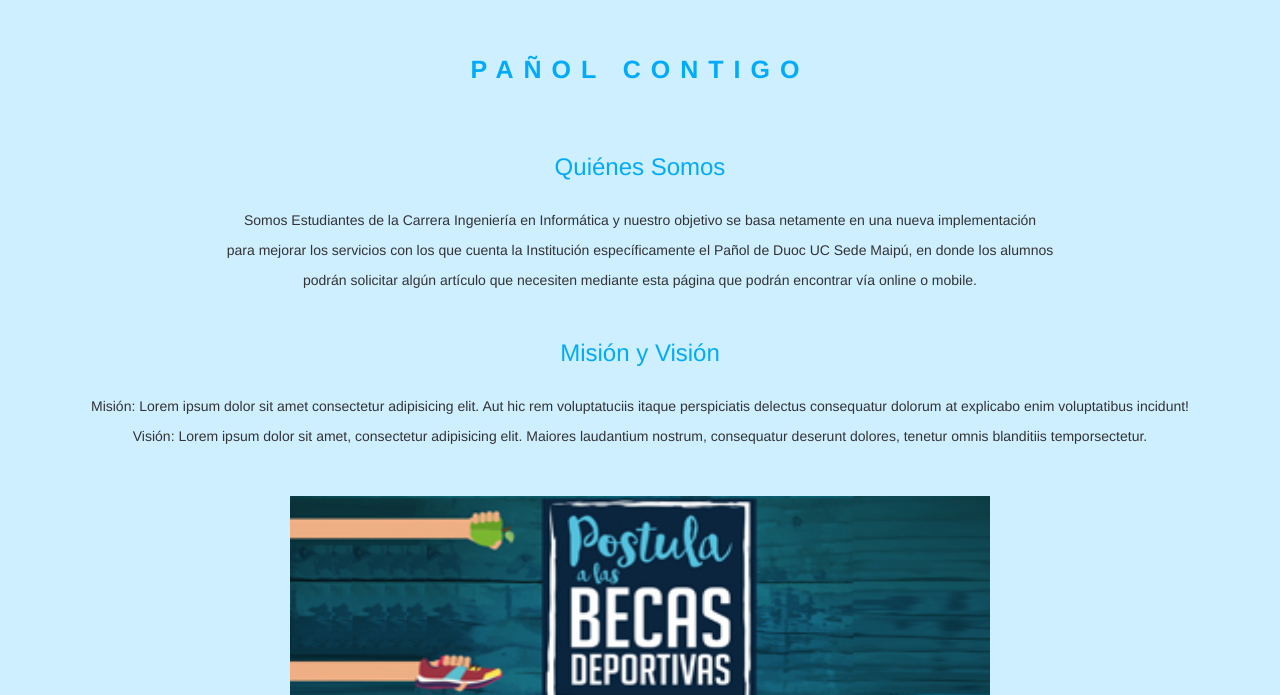
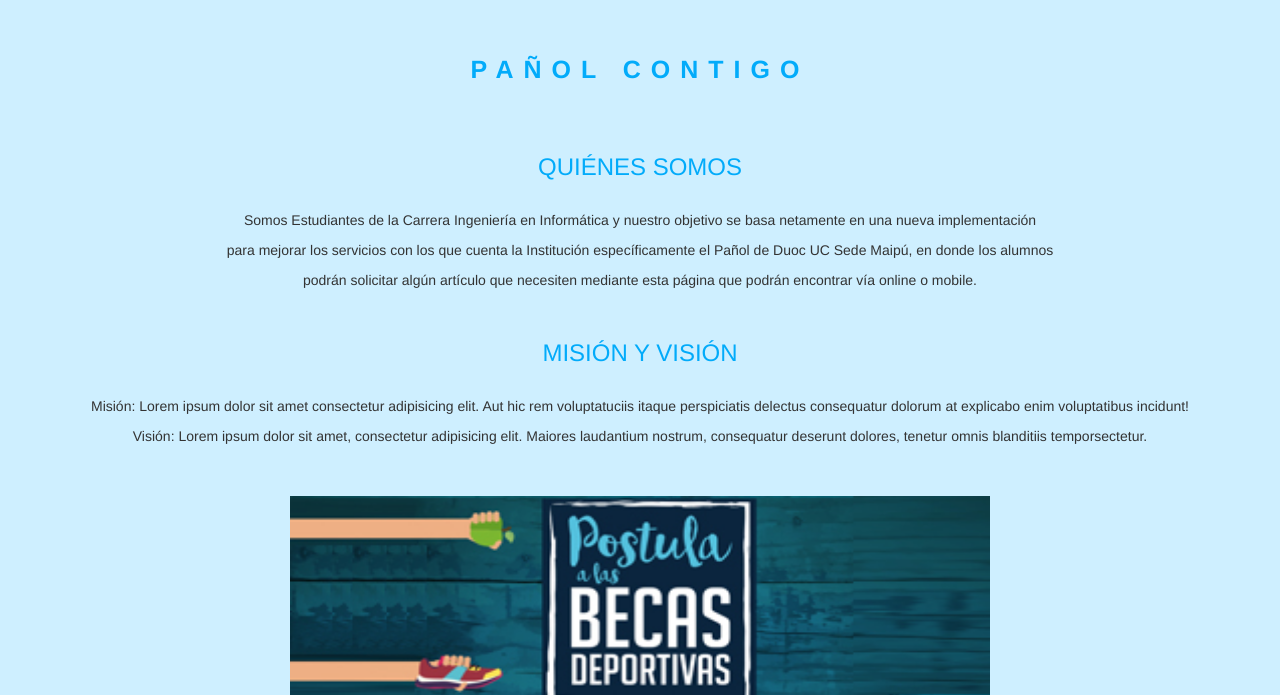
Before and after one commit to pipeordenes/pa-ol, a Django app: page / in a window 1280 px wide. Shown: the part 558-1253 px from the top of the page. Run offline with Django 3.2, Linux system fonts and the light colour scheme; some libraries are stand-ins or nearby versions.

Commit message:
se corrigen títulos

```diff
--- a/pañol/templates/index.html
+++ b/pañol/templates/index.html
@@ -82,7 +82,7 @@
       <h1 class="tituloP"> PAÑOL CONTIGO </h1>
       <br><br>
       <div>
-        <h1 class="titulosP">Quiénes Somos</h1>
+        <h1 class="titulosP">QUIÉNES SOMOS</h1>
         <br>
         <div>
           <p>Somos Estudiantes de la Carrera Ingeniería en Informática y nuestro objetivo se basa netamente en una nueva implementación</p>
@@ -94,7 +94,7 @@
         <br>
       </div>
       <div>
-        <h1 class="titulosP">Misión y Visión</h1>
+        <h1 class="titulosP">MISIÓN Y VISIÓN</h1>
 
         <br>
         <p>Misión:  Lorem ipsum dolor sit amet consectetur adipisicing elit. Aut hic rem voluptatuciis itaque perspiciatis delectus consequatur dolorum at explicabo enim voluptatibus incidunt!</p>
```
